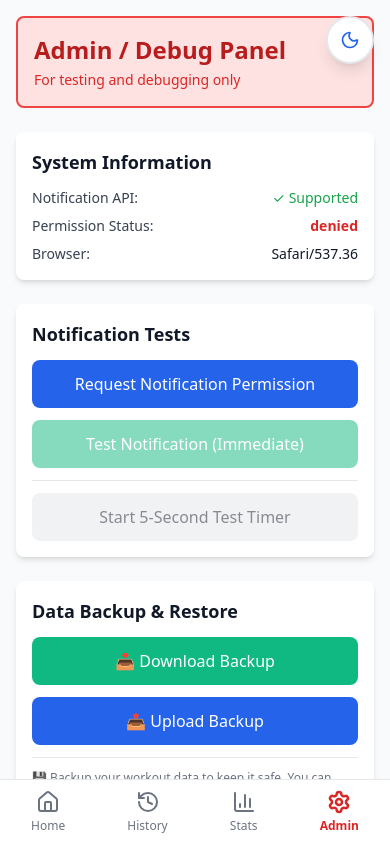
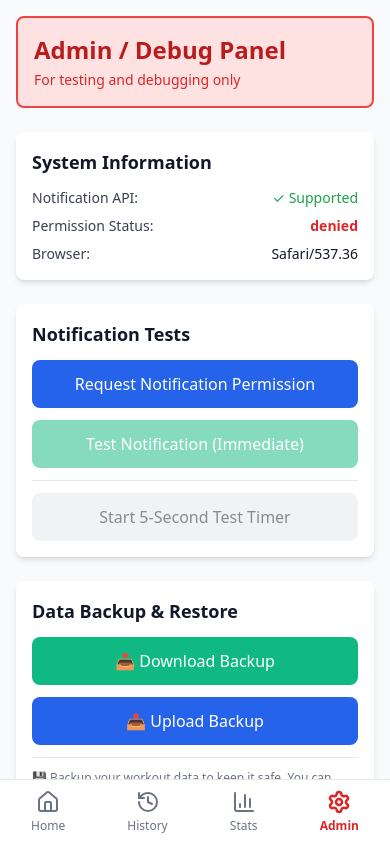
Before and after one commit to TalGoldDev/WorkoutApp, a React (Vite) app: page /admin in a window 390 px wide. Shown: the top 844 px of the page. Built offline with nearby package versions, Linux system fonts and the light colour scheme.

Commit message:
Hide dark mode toggle outside home page to prevent mobile UI overlap
The dark mode toggle was covering the exit workout button on mobile devices.
Now it only appears on the home page where there's no interference with other UI elements.

```diff
--- a/src/components/shared/Layout.jsx
+++ b/src/components/shared/Layout.jsx
@@ -1,13 +1,19 @@
+import { useLocation } from 'react-router-dom';
 import { NavBar } from './NavBar';
 import { useTheme } from '../../contexts/ThemeContext';
 import { Moon, Sun } from 'lucide-react';
 
 export const Layout = ({ children, showNav = true }) => {
   const { isDarkMode, toggleTheme } = useTheme();
+  const location = useLocation();
+
+  // Only show theme toggle on home page
+  const showThemeToggle = location.pathname === '/';
 
   return (
     <div className="min-h-screen bg-background dark:bg-gray-900 pb-20 transition-colors">
-      {/* Theme Toggle */}
+      {/* Theme Toggle - Only visible on home page */}
+      {showThemeToggle && (
         <div className="fixed top-4 right-4 z-50">
           <button
             onClick={toggleTheme}
@@ -21,6 +27,7 @@ export const Layout = ({ children, showNav = true }) => {
             )}
           </button>
         </div>
+      )}
 
       <div className="max-w-lg mx-auto">
         {children}
```
Lines whose indentation alone changed are shown as unchanged.
